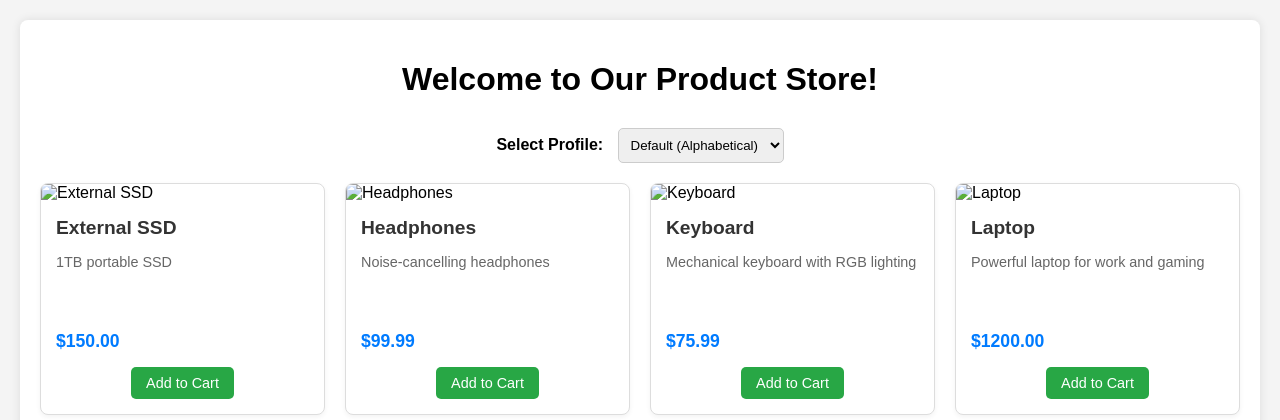
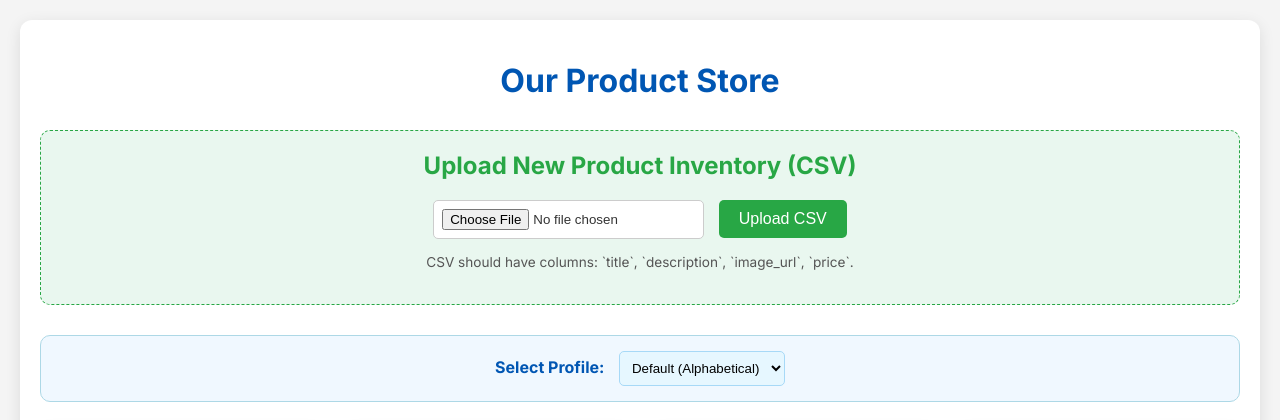
Before and after one commit to anuj3D/BlueHostDemo, a Flask app: page / in a window 1280 px wide. Shown: the top 420 px of the page. Run offline with Flask 3, Linux system fonts and the light colour scheme; some libraries are stand-ins or nearby versions.

Commit message:
Input CSV

```diff
--- a/app.py
+++ b/app.py
@@ -1,13 +1,23 @@
-from flask import Flask, render_template, request, jsonify
+from flask import Flask, render_template, request, jsonify, redirect, url_for, flash
 import csv
 import os
-import json
+import io # Import io module for in-memory file handling
+from datetime import datetime
 
 app = Flask(__name__)
+app.secret_key = 'your_super_secret_key_for_flash_messages' # Required for flash messages
 
 # --- Configuration ---
 PRODUCTS_FILE = 'products.csv'
 LOG_FILE = 'app_log.txt'
+ALLOWED_EXTENSIONS = {'csv'}
+
+# Global variable to hold the currently active product data
+# This will be updated when a new CSV is uploaded.
+# NOTE: For a production app, this data would ideally be stored in a database
+# (like Firestore, as discussed in the initial instructions) for persistence
+# across server restarts and scalability. For this demo, in-memory is fine.
+current_products_data = []
 
 # Hardcoded user profiles with their preferred product titles
 USER_PROFILES = {
@@ -15,24 +25,29 @@ USER_PROFILES = {
     'casual_user': ['Headphones', 'Mouse', 'USB Drive', 'Webcam']
 }
 
-def load_products():
-    """Loads products from the CSV file."""
+def allowed_file(filename):
+    """Checks if the uploaded file has an allowed extension."""
+    return '.' in filename and \
+           filename.rsplit('.', 1)[1].lower() in ALLOWED_EXTENSIONS
+
+def load_initial_products():
+    """Loads products from the static CSV file at startup."""
     products = []
     try:
         with open(PRODUCTS_FILE, mode='r', encoding='utf-8') as file:
             csv_reader = csv.DictReader(file)
             for row in csv_reader:
-                # Ensure price is a float for sorting
-                row['price'] = float(row['price'])
-                products.append(row)
+                try:
+                    row['price'] = float(row['price'])
+                    products.append(row)
+                except ValueError:
+                    print(f"Warning: Could not convert price to float for row: {row}")
     except FileNotFoundError:
-        print(f"Error: {PRODUCTS_FILE} not found.")
+        print(f"Error: Initial {PRODUCTS_FILE} not found. Starting with empty product list.")
     return products
 
-def log_action(action_type, product_title=None, profile=None):
-    """Logs user actions to a file."""
-    timestamp = os.system('date +"%Y-%m-%d %H:%M:%S"') # This won't work correctly, using a Python method instead.
-    from datetime import datetime
+def log_action(action_type, product_title=None, profile=None, message=None):
+    """Logs user actions or system events to a file."""
     timestamp = datetime.now().strftime("%Y-%m-%d %H:%M:%S")
 
     log_entry = f"[{timestamp}] Action: {action_type}"
@@ -40,23 +55,95 @@ def log_action(action_type, product_title=None, profile=None):
         log_entry += f", Product: {product_title}"
     if profile:
         log_entry += f", Profile: {profile}"
+    if message:
+        log_entry += f", Message: {message}"
 
     with open(LOG_FILE, 'a') as f:
         f.write(log_entry + '\n')
     print(f"Logged: {log_entry}") # For debugging purposes
 
+@app.before_request
+def initialize_products_if_empty():
+    """Initializes product data if it's empty (e.g., on first run or server restart)."""
+    global current_products_data
+    if not current_products_data:
+        current_products_data = load_initial_products()
+        if current_products_data:
+            log_action("System Init", message=f"Loaded {len(current_products_data)} products from {PRODUCTS_FILE}")
+        else:
+            log_action("System Init", message="No initial products loaded.")
+
 @app.route('/')
 def index():
-    products = load_products()
     log_action("Page Loaded")
-    return render_template('index.html', products=products, profiles=USER_PROFILES.keys())
+    # The products passed here are just for initial rendering if no JS loads them
+    # The JS on the frontend will immediately call /get_products
+    return render_template('index.html', products=current_products_data, profiles=USER_PROFILES.keys())
+
+@app.route('/upload_csv', methods=['POST'])
+def upload_csv():
+    global current_products_data
+    if 'csv_file' not in request.files:
+        flash('No file part', 'error')
+        log_action("CSV Upload Failed", message="No file part in request.")
+        return redirect(url_for('index'))
+
+    file = request.files['csv_file']
+
+    if file.filename == '':
+        flash('No selected file', 'error')
+        log_action("CSV Upload Failed", message="No file selected.")
+        return redirect(url_for('index'))
+
+    if file and allowed_file(file.filename):
+        try:
+            # Read the file content into a string
+            stream = io.StringIO(file.stream.read().decode("UTF8"))
+            csv_reader = csv.DictReader(stream)
+
+            new_products = []
+            for i, row in enumerate(csv_reader):
+                # Basic validation for required fields
+                if not all(k in row for k in ['title', 'description', 'image_url', 'price']):
+                    flash(f'CSV format error: Missing required column in row {i+1}. Expected title, description, image_url, price.', 'error')
+                    log_action("CSV Upload Failed", message=f"CSV format error: Missing column in row {i+1}.")
+                    return redirect(url_for('index'))
+
+                try:
+                    row['price'] = float(row['price'])
+                    new_products.append(row)
+                except ValueError:
+                    flash(f'CSV data error: Price is not a valid number in row {i+1}.', 'error')
+                    log_action("CSV Upload Failed", message=f"Price format error in row {i+1}.")
+                    return redirect(url_for('index'))
+
+            if not new_products:
+                flash('Uploaded CSV contains no valid product data.', 'error')
+                log_action("CSV Upload Failed", message="Uploaded CSV contains no valid product data.")
+                return redirect(url_for('index'))
+
+            current_products_data = new_products
+            flash(f'Successfully uploaded and updated products from {file.filename}!', 'success')
+            log_action("CSV Upload Success", message=f"Uploaded {len(new_products)} products from {file.filename}")
+            return redirect(url_for('index'))
+
+        except Exception as e:
+            flash(f'Error processing CSV file: {str(e)}', 'error')
+            log_action("CSV Upload Failed", message=f"Error processing CSV: {str(e)}")
+            return redirect(url_for('index'))
+    else:
+        flash('Invalid file type. Please upload a CSV file.', 'error')
+        log_action("CSV Upload Failed", message="Invalid file type.")
+        return redirect(url_for('index'))
+
 
 @app.route('/get_products', methods=['POST'])
 def get_products():
     data = request.json
     selected_profile = data.get('profile')
 
-    products = load_products()
+    # Use the globally stored current_products_data
+    products = list(current_products_data) # Create a copy to avoid modifying the global list during sorting
 
     if selected_profile and selected_profile in USER_PROFILES:
         preferred_products_titles = USER_PROFILES[selected_profile]
@@ -111,4 +198,12 @@ if __name__ == '__main__':
     if not os.path.exists(LOG_FILE):
         with open(LOG_FILE, 'w') as f:
             f.write("Application Log:\n")
+
+    # Initial load of products when the app starts
+    current_products_data = load_initial_products()
+    if current_products_data:
+        log_action("System Init", message=f"Loaded {len(current_products_data)} products from {PRODUCTS_FILE}")
+    else:
+        log_action("System Init", message="No initial products loaded.")
+
     app.run(debug=True) # debug=True is good for development, disable for production
--- a/app_log.txt
+++ /dev/null
@@ -1 +0,0 @@
-<Empty Log file>
--- a/templates/index.html
+++ b/templates/index.html
@@ -5,29 +5,63 @@
     <meta name="viewport" content="width=device-width, initial-scale=1.0">
     <title>Our Products</title>
     <style>
-        body { font-family: Arial, sans-serif; margin: 20px; background-color: #f4f4f4; }
-        .container { max-width: 1200px; margin: auto; padding: 20px; background-color: #fff; border-radius: 8px; box-shadow: 0 0 10px rgba(0, 0, 0, 0.1); }
+        body { font-family: 'Inter', sans-serif; margin: 20px; background-color: #f4f4f4; color: #333; }
+        .container { max-width: 1200px; margin: auto; padding: 20px; background-color: #fff; border-radius: 12px; box-shadow: 0 4px 15px rgba(0, 0, 0, 0.1); }
         .header { text-align: center; margin-bottom: 30px; }
-        .product-grid { display: grid; grid-template-columns: repeat(auto-fill, minmax(250px, 1fr)); gap: 20px; }
-        .product-card { border: 1px solid #ddd; border-radius: 8px; overflow: hidden; background-color: #fff; box-shadow: 0 2px 5px rgba(0, 0, 0, 0.05); transition: transform 0.2s; cursor: pointer; }
-        .product-card:hover { transform: translateY(-5px); }
-        .product-card img { width: 100%; height: 200px; object-fit: cover; }
-        .product-info { padding: 15px; }
-        .product-title { font-size: 1.2em; margin-top: 0; margin-bottom: 10px; color: #333; }
-        .product-description { font-size: 0.9em; color: #666; margin-bottom: 10px; height: 60px; overflow: hidden; }
-        .product-price { font-size: 1.1em; font-weight: bold; color: #007bff; margin-bottom: 15px; }
+        h1 { color: #0056b3; }
+        .upload-section { background-color: #e9f7ef; padding: 20px; border-radius: 10px; margin-bottom: 30px; text-align: center; border: 1px dashed #28a745; }
+        .upload-section h2 { color: #28a745; margin-top: 0; }
+        .upload-section input[type="file"] { border: 1px solid #ccc; padding: 8px; border-radius: 5px; background-color: #fff; }
+        .upload-section button { background-color: #28a745; color: white; padding: 10px 20px; border: none; border-radius: 5px; cursor: pointer; font-size: 1em; transition: background-color 0.3s ease; margin-left: 10px; }
+        .upload-section button:hover { background-color: #218838; box-shadow: 0 2px 5px rgba(0, 0, 0, 0.2); }
+        .flash-message { padding: 10px; margin-bottom: 20px; border-radius: 8px; font-weight: bold; text-align: center; }
+        .flash-message.success { background-color: #d4edda; color: #155724; border: 1px solid #c3e6cb; }
+        .flash-message.error { background-color: #f8d7da; color: #721c24; border: 1px solid #f5c6cb; }
+
+        .profile-selection { margin-bottom: 20px; text-align: center; background-color: #f0f8ff; padding: 15px; border-radius: 10px; border: 1px solid #add8e6; }
+        .profile-selection label { margin-right: 10px; font-weight: bold; color: #0056b3; }
+        .profile-selection select { padding: 8px; border-radius: 5px; border: 1px solid #a7d9f7; background-color: #e6f7ff; cursor: pointer; }
+
+        .product-grid { display: grid; grid-template-columns: repeat(auto-fill, minmax(280px, 1fr)); gap: 25px; }
+        .product-card { border: 1px solid #ddd; border-radius: 10px; overflow: hidden; background-color: #fff; box-shadow: 0 4px 10px rgba(0, 0, 0, 0.08); transition: transform 0.2s ease, box-shadow 0.2s ease; cursor: pointer; }
+        .product-card:hover { transform: translateY(-7px); box-shadow: 0 8px 20px rgba(0, 0, 0, 0.15); }
+        .product-card img { width: 100%; height: 220px; object-fit: cover; border-bottom: 1px solid #eee; }
+        .product-info { padding: 18px; }
+        .product-title { font-size: 1.3em; margin-top: 0; margin-bottom: 10px; color: #333; font-weight: bold; }
+        .product-description { font-size: 0.95em; color: #666; margin-bottom: 12px; height: 70px; overflow: hidden; line-height: 1.4; }
+        .product-price { font-size: 1.25em; font-weight: bold; color: #007bff; margin-bottom: 18px; }
         .actions { text-align: center; }
-        .add-to-cart-btn { background-color: #28a745; color: white; padding: 8px 15px; border: none; border-radius: 5px; cursor: pointer; font-size: 0.9em; transition: background-color 0.2s; }
-        .add-to-cart-btn:hover { background-color: #218838; }
-        .profile-selection { margin-bottom: 20px; text-align: center; }
-        .profile-selection label { margin-right: 10px; font-weight: bold; }
-        .profile-selection select { padding: 8px; border-radius: 5px; border: 1px solid #ccc; }
+        .add-to-cart-btn { background-color: #007bff; color: white; padding: 10px 20px; border: none; border-radius: 6px; cursor: pointer; font-size: 1em; transition: background-color 0.3s ease, transform 0.1s ease; }
+        .add-to-cart-btn:hover { background-color: #0056b3; transform: translateY(-2px); }
+        .add-to-cart-btn:active { transform: translateY(0); }
     </style>
+    <link href="https://fonts.googleapis.com/css2?family=Inter:wght@400;600;700&display=swap" rel="stylesheet">
 </head>
 <body>
     <div class="container">
         <div class="header">
-            <h1>Welcome to Our Product Store!</h1>
+            <h1>Our Product Store</h1>
+        </div>
+
+        <!-- Flash Messages -->
+        {% with messages = get_flashed_messages(with_categories=true) %}
+            {% if messages %}
+                {% for category, message in messages %}
+                    <div class="flash-message {{ category }}">{{ message }}</div>
+                {% endfor %}
+            {% endif %}
+        {% endwith %}
+
+        <!-- CSV Upload Section -->
+        <div class="upload-section">
+            <h2>Upload New Product Inventory (CSV)</h2>
+            <form action="/upload_csv" method="post" enctype="multipart/form-data">
+                <input type="file" name="csv_file" accept=".csv" required>
+                <button type="submit">Upload CSV</button>
+            </form>
+            <p style="font-size: 0.85em; color: #555; margin-top: 15px;">
+                CSV should have columns: `title`, `description`, `image_url`, `price`.
+            </p>
         </div>
 
         <div class="profile-selection">
@@ -41,7 +75,8 @@
         </div>
 
         <div id="productContainer" class="product-grid">
-            </div>
+            <!-- Products will be loaded here by JavaScript -->
+        </div>
     </div>
 
     <script>
@@ -66,13 +101,18 @@
         // Function to render products
         function renderProducts(products) {
             productContainer.innerHTML = ''; // Clear existing products
+            if (products.length === 0) {
+                productContainer.innerHTML = '<p style="text-align: center; width: 100%; grid-column: 1 / -1;">No products available. Please upload a CSV file.</p>';
+                return;
+            }
+
             products.forEach(product => {
                 const productCard = document.createElement('div');
                 productCard.classList.add('product-card');
                 productCard.setAttribute('data-title', product.title); // Store title for logging
 
                 productCard.innerHTML = `
-                    <img src="${product.image_url}" alt="${product.title}">
+                    <img src="${product.image_url}" alt="${product.title}" onerror="this.onerror=null;this.src='https://placehold.co/220x220/808080/FFFFFF?text=No+Image';">
                     <div class="product-info">
                         <h2 class="product-title">${product.title}</h2>
                         <p class="product-description">${product.description}</p>
@@ -94,7 +134,32 @@
                 // Add event listener for "Add to Cart" button
                 productCard.querySelector('.add-to-cart-btn').addEventListener('click', () => {
                     logAction('Add to Cart', product.title);
-                    alert(`${product.title} added to cart! (This is a demo, no actual cart functionality)`);
+                    // Using a simple alert for demo, replace with custom modal for production
+                    const messageBox = document.createElement('div');
+                    messageBox.style.cssText = `
+                        position: fixed; top: 50%; left: 50%; transform: translate(-50%, -50%);
+                        background-color: #333; color: white; padding: 15px 30px; border-radius: 8px;
+                        box-shadow: 0 5px 15px rgba(0,0,0,0.3); z-index: 1000; font-size: 1.1em;
+                        animation: fadeOut 3s forwards;
+                    `;
+                    messageBox.textContent = `${product.title} added to cart!`;
+                    document.body.appendChild(messageBox);
+
+                    // CSS for fadeOut animation
+                    const style = document.createElement('style');
+                    style.innerHTML = `
+                        @keyframes fadeOut {
+                            0% { opacity: 1; }
+                            80% { opacity: 1; }
+                            100% { opacity: 0; display: none; }
+                        }
+                    `;
+                    document.head.appendChild(style);
+
+                    setTimeout(() => {
+                        messageBox.remove();
+                        style.remove();
+                    }, 3000); // Remove after 3 seconds
                 });
 
                 productContainer.appendChild(productCard);
@@ -114,7 +179,7 @@
                 renderProducts(products);
             } catch (error) {
                 console.error('Error fetching products:', error);
-                productContainer.innerHTML = '<p>Failed to load products. Please try again later.</p>';
+                productContainer.innerHTML = '<p style="text-align: center; width: 100%; grid-column: 1 / -1;">Failed to load products. Please try again later.</p>';
             }
         }
 
```
Also changed, not shown: products.csv (+10 -10 lines).
